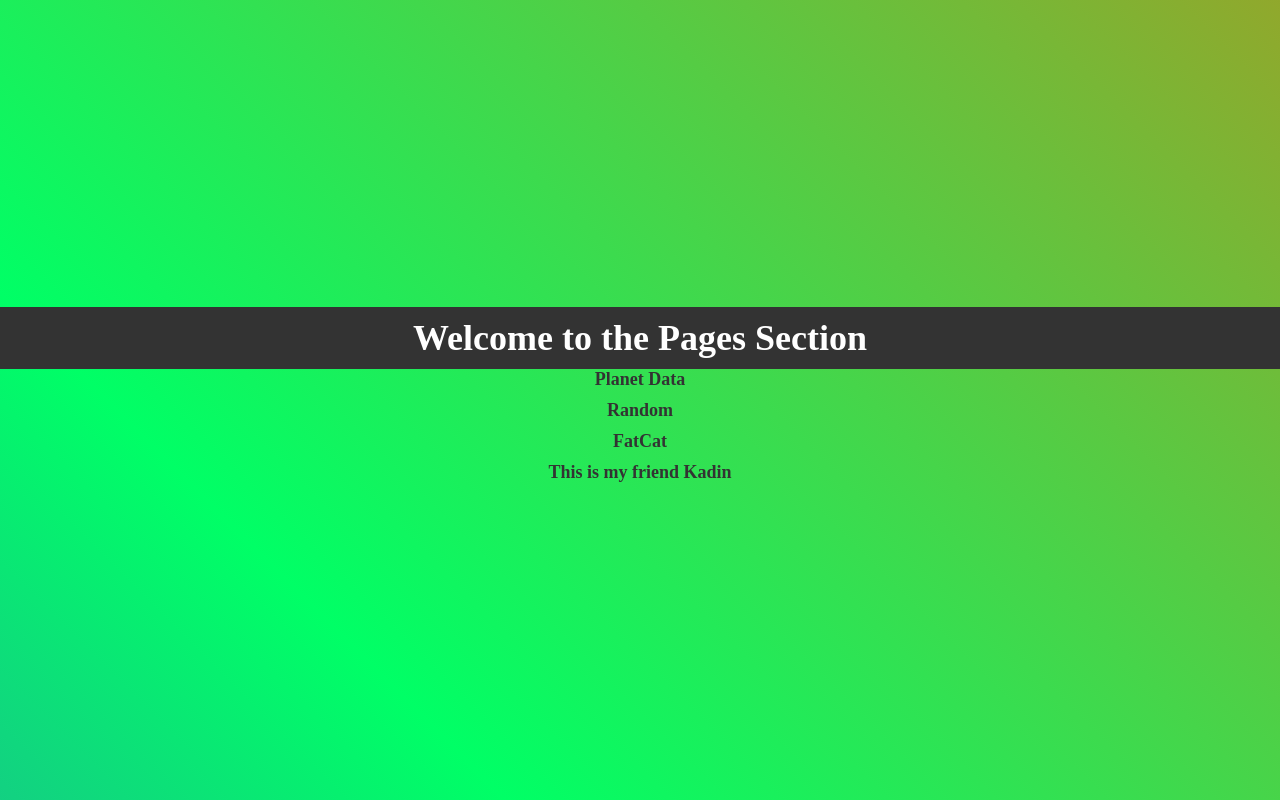
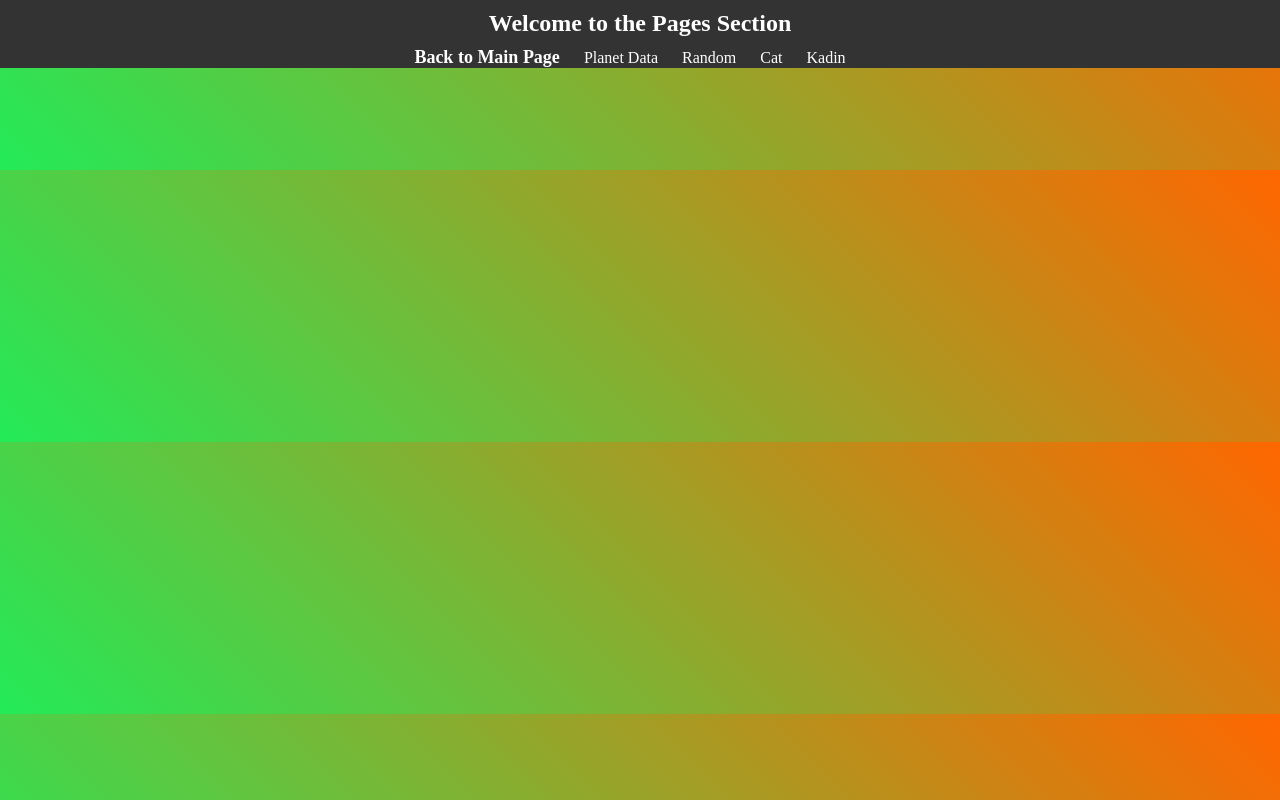
Before and after one commit to marekdelorme/marekdelorme.github.io, a plain HTML site: page second.html in a window 1280 px wide. Drawn offline with Linux system fonts and the light colour scheme.

Commit message:
Update second.html

```diff
--- a/second.html
+++ b/second.html
@@ -4,56 +4,78 @@
     <meta charset="UTF-8">
     <meta name="viewport" content="width=device-width, initial-scale=1.0">
     <title>Pages</title>
-    <link rel="stylesheet" href="testcss.css"> <!-- Include the same CSS file as in your portfolio -->
+    <link rel="stylesheet" href="testcss.css">
     <style>
-        /* Add any additional CSS or styles if needed */
+        /* Reset some default styles */
+        body, h1, ul, li {
+            margin: 0;
+            padding: 0;
+        }
+
+        /* General Styles */
         body {
             font-family: 'Times New Roman', Times, serif;
-            margin: 0;
-            padding: 0;
-            display: flex;
-            flex-direction: column;
-            align-items: center;
-            justify-content: center;
-            min-height: 100vh;
+            background-color: #f0f0f0;
         }
+
+        /* Navbar Styles */
+        .navbar {
+            background-color: #333;
+            color: white;
+            overflow: hidden;
+        }
+
+        .navbar h1 {
+            font-size: 24px;
+            text-align: center;
+            padding: 10px 0;
+        }
+
+        .navbar ul {
+            list-style-type: none;
+            text-align: center;
+        }
+
+        .navbar li {
+            display: inline;
+            margin-right: 20px;
+        }
+
+        .navbar a {
+            text-decoration: none;
+            color: white;
+        }
+
+        .navbar a:hover {
+            background-color: #3498db;
+        }
+
+        .back-to-main {
+            font-weight: bold;
+            font-size: 18px;
+        }
+
+        /* Page Heading */
         h1 {
             font-size: 36px;
-            margin: 0;
             text-align: center;
             background-color: #333;
             color: #fff;
             padding: 10px 0;
-            width: 100%;
-        }
-        ul {
-            list-style-type: none;
-            margin: 0;
-            padding: 0;
-            text-align: center;
-        }
-        li {
-            margin-bottom: 10px;
-        }
-        li a {
-            text-decoration: none;
-            color: #333;
-            font-weight: bold;
-            font-size: 18px;
-        }
-        li a:hover {
-            color: #3498db; /* Change the link color on hover */
         }
     </style>
 </head>
 <body>
-    <h1>Welcome to the Pages Section</h1>
-    <ul>
-        <li><a href="PlanetData.html">Planet Data</a></li>
-        <li><a href="">Random</a></li>
-        <li><a href="fourth.html">FatCat</a></li>
-        <li><a href="https://ddztmb1ahc6o7.cloudfront.net/kippscott/wp-content/uploads/2023/07/05153223/KADIN_PATON.jpg">This is my friend Kadin</a></li>
-    </ul>
-    <!-- Add more links as needed -->
+    <div class="navbar">
+        <h1>Welcome to the Pages Section</h1>
+        <ul>
+            <li><a class="back-to-main" href="index.html">Back to Main Page</a></li>
+            <li><a href="PlanetData.html">Planet Data</a></li>
+            <li><a href="#">Random</a></li>
+            <li><a href="fourth.html">Cat</a></li>
+            <li><a href="https://ddztmb1ahc6o7.cloudfront.net/kippscott/wp-content/uploads/2023/07/05153223/KADIN_PATON.jpg">Kadin</a></li>
+        </ul>
+    </div>
+    <!-- Add more content as needed -->
 </body>
 </html>
```
